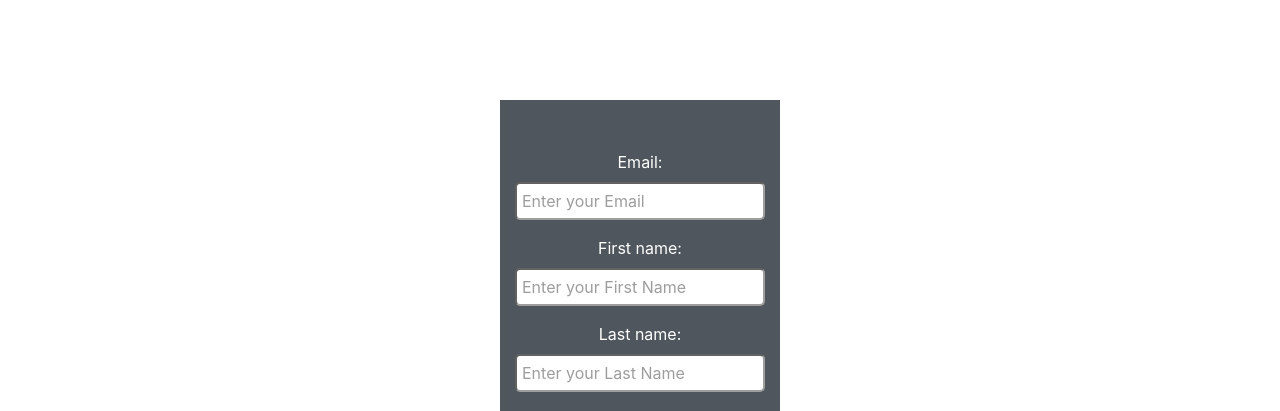
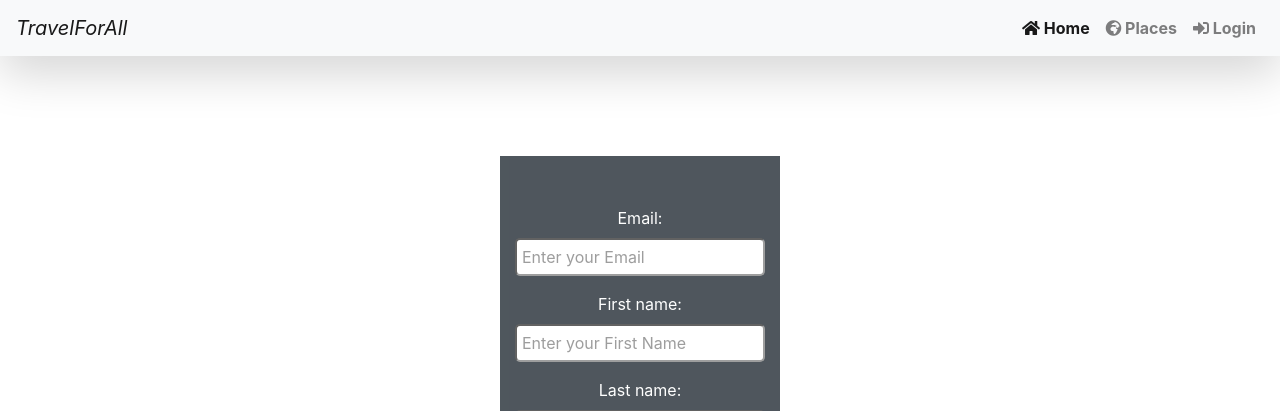
Before and after one commit to Chronos4/Travel-agent, a Django app: page /account/register in a window 1280 px wide. Shown: the top 411 px of the page. Run offline with Django 3.2, Linux system fonts and the light colour scheme; some libraries are stand-ins or nearby versions.

Commit message:
Created navbar template

```diff
--- a/src/backend/templates/base-template.html
+++ b/src/backend/templates/base-template.html
@@ -9,6 +9,7 @@
 </head>
 
 <body>
+    {% include 'base/components/navbar.html' %}
     {% block content %}
     {% endblock %}
 
--- a/src/backend/templates/base/components/navbar.html
+++ b/src/backend/templates/base/components/navbar.html
@@ -0,0 +1,37 @@
+<nav class="navbar navbar-light bg-light navbar-expand-md shadow-lg fixed">
+    <a id="navbar-img" class="navbar-brand font-italic" href="/">TravelForAll</a>
+    <button class="navbar-toggler" type="button" data-toggle="collapse" data-target="#navNavId"
+        aria-controls="navbarSupportedContent" aria-expanded="false" aria-label="Toggle navigation">
+        <span class="navbar-toggler-icon"></span>
+    </button>
+
+    <div class="collapse navbar-collapse" id="navNavId">
+        <ul class="navbar-nav ml-auto font-weight-bold">
+            <li class="nav-item active">
+                <a class="nav-link" href="/"><i class="fas fa-home"></i> Home
+                    <span class="sr-only">(current)</span></a>
+            </li>
+            <li class="nav-item">
+                <a class="nav-link" href="#"><i class="fas fa-globe-africa"></i> Places</a>
+            </li>
+            {% if not request.user.is_authenticated %}
+            <li class="nav-item">
+                <a class="nav-link " href="#"><i class="fas fa-sign-in-alt"></i> Login</a>
+            </li>
+            {% endif %} {% if request.user.is_authenticated %}
+            <li class="nav-item dropdown">
+                <a class="nav-link dropdown-toggle" href="#" id="navbarDropdown" role="button" data-toggle="dropdown"
+                    aria-haspopup="true" aria-expanded="false">
+                    <i class="fas fa-user-circle"></i> Account
+                </a>
+                <div class="dropdown-menu" aria-labelledby="navbarDropdown">
+                    <a class="dropdown-item" href="#">Profile</a>
+                    <a class="dropdown-item" href="#">Settings</a>
+                    <div class="dropdown-divider"></div>
+                    <a class="dropdown-item" href="#">Logout</a>
+                </div>
+            </li>
+            {% endif %}
+        </ul>
+    </div>
+</nav>
```
